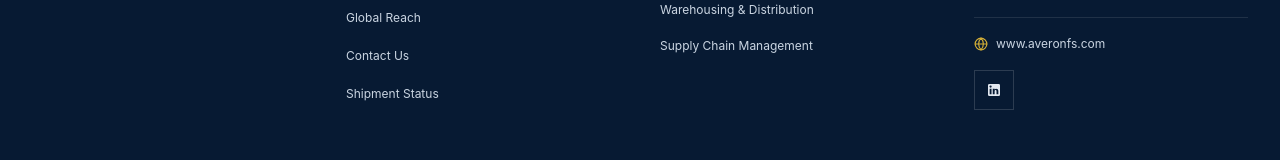
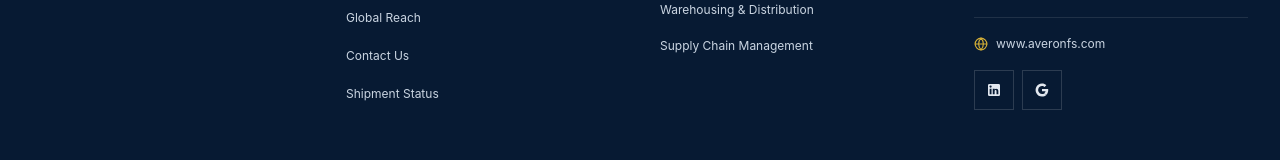
Before and after one commit to dhruvintejani/averon, a React (Vite) app: page / in a window 1280 px wide. Shown: the part 7164-7324 px from the top of the page. Built offline with nearby package versions, Linux system fonts and the light colour scheme.

Commit message:
Add verified Google Maps and business profile links

```diff
--- a/index.html
+++ b/index.html
@@ -40,7 +40,10 @@
             "description": "Averon Freight Solutions LLP is a Mumbai-based freight forwarding and international logistics company.",
             "email": "info@averonfs.com",
             "telephone": "+91 98334 64629",
-            "sameAs": ["https://www.linkedin.com/company/averonfreightsolutions/"],
+            "sameAs": [
+              "https://www.linkedin.com/company/averonfreightsolutions/",
+              "https://share.google/ThpBZY3e7bZTj7azL"
+            ],
             "address": {
               "@type": "PostalAddress",
               "streetAddress": "Office No. 404, 4th Floor, Dev Milan Co-operative Premises Society, Above Woodland Retreat, LBS Marg, Near Tip Top Plaza",
--- a/src/components/Footer.tsx
+++ b/src/components/Footer.tsx
@@ -2,6 +2,12 @@ import React from 'react';
 import { Globe, Mail, Phone } from 'lucide-react';
 import { COMPANY_INFO, SERVICES_LIST } from '../data/companyData';
 import { getPathForRoute } from '../utils/routes';
+
+const GoogleMark = () => (
+  <svg className="h-4 w-4 fill-current" viewBox="0 0 24 24" aria-hidden="true">
+    <path d="M21.35 12.27c0-.69-.06-1.2-.19-1.74H12v3.33h5.38a4.6 4.6 0 0 1-1.99 2.93l-.02.11 2.89 2.24.2.02c1.83-1.69 2.89-4.18 2.89-6.89ZM12 21.82c2.62 0 4.82-.86 6.43-2.36l-3.07-2.37c-.82.56-1.92.95-3.36.95-2.52 0-4.66-1.7-5.43-4.06l-.1.01-3 2.32-.03.1A9.72 9.72 0 0 0 12 21.82ZM6.57 13.98A5.84 5.84 0 0 1 6.25 12c0-.69.12-1.35.31-1.98l-.01-.13-3.03-2.36-.1.05A9.8 9.8 0 0 0 2.35 12c0 1.59.38 3.1 1.06 4.42l3.16-2.44ZM12 5.96c1.82 0 3.05.79 3.76 1.44l2.74-2.67C16.82 3.16 14.62 2.18 12 2.18A9.72 9.72 0 0 0 3.42 7.58l3.14 2.44C7.34 7.66 9.48 5.96 12 5.96Z" />
+  </svg>
+);
 
 interface FooterProps {
   onNavigate: (page: string, serviceId?: string) => void;
@@ -128,11 +134,23 @@ export const Footer: React.FC<FooterProps> = ({
                 </a>
               </div>
 
+              <div className="flex items-center gap-2">
               <a href={COMPANY_INFO.linkedin} target="_blank" rel="noopener noreferrer" className="inline-flex h-10 w-10 items-center justify-center border border-white/15 text-slate-200 transition-colors hover:border-[#c9a227] hover:bg-[#c9a227] hover:text-[#071a33]" aria-label="Averon Freight Solutions on LinkedIn">
                 <svg className="h-4 w-4 fill-current" viewBox="0 0 24 24" aria-hidden="true">
                   <path d="M19 3a2 2 0 0 1 2 2v14a2 2 0 0 1-2 2H5a2 2 0 0 1-2-2V5a2 2 0 0 1 2-2h14m-.5 15.5v-5.3a3.26 3.26 0 0 0-3.26-3.26c-.85 0-1.84.52-2.28 1.3v-1.11h-2.79v8.37h2.79v-4.93c0-.77.62-1.4 1.39-1.4a1.4 1.4 0 0 1 1.4 1.4v4.93h2.75M6.88 8.56a1.68 1.68 0 0 0 1.68-1.68c0-.93-.75-1.69-1.68-1.69a1.69 1.69 0 0 0-1.69 1.69c0 .93.76 1.68 1.69 1.68m1.39 9.94v-8.37H5.5v8.37h2.77z" />
                 </svg>
               </a>
+                <a
+                  href={COMPANY_INFO.googleBusiness}
+                  target="_blank"
+                  rel="noopener noreferrer"
+                  className="inline-flex h-10 w-10 items-center justify-center border border-white/15 text-slate-200 transition-colors hover:border-[#c9a227] hover:bg-[#c9a227] hover:text-[#071a33]"
+                  aria-label="Averon Freight Solutions on Google"
+                  title="View Averon Freight Solutions on Google"
+                >
+                  <GoogleMark />
+                </a>
+              </div>
             </div>
           </div>
         </div>
--- a/src/data/companyData.ts
+++ b/src/data/companyData.ts
@@ -19,6 +19,8 @@ export const COMPANY_INFO = {
   emails: ["info@averonfs.com", "sales@averonfs.com"],
   website: "www.averonfs.com",
   linkedin: "https://www.linkedin.com/company/averonfreightsolutions/",
+  googleMaps: "https://maps.app.goo.gl/7DhrQB3EtkT49ec5A?g_st=iwb",
+  googleBusiness: "https://share.google/ThpBZY3e7bZTj7azL",
   address: "Office No. 404, 4th Floor, Dev Milan Co-operative Premises Society, Above Woodland Retreat, LBS Marg, Near Tip Top Plaza, Thane West – 400604, Mumbai, Maharashtra, India.",
   experience: "12+ Years of Combined Industry Experience",
   aboutSummary: "Averon Freight Solutions LLP is a Mumbai-based freight forwarding and international logistics company led by experienced logistics professionals with 12+ years of combined industry experience. We are dedicated to facilitating seamless global trade through reliable, efficient and customized logistics solutions. We help importers, exporters, manufacturers and traders move cargo across international markets with confidence, transparency and operational excellence."
--- a/src/pages/ContactPage.tsx
+++ b/src/pages/ContactPage.tsx
@@ -82,7 +82,7 @@ const officeMapLocation = `${COMPANY_INFO.name}, ${COMPANY_INFO.address}`;
 const officeMapQuery = encodeURIComponent(officeMapLocation);
 const officeMapEmbedUrl =
   `https://maps.google.com/maps?hl=en&q=${officeMapQuery}&z=18&ie=UTF8&iwloc=B&output=embed`;
-const officeMapLink = `https://www.google.com/maps/search/?api=1&query=${officeMapQuery}`;
+const officeMapLink = COMPANY_INFO.googleMaps;
 
 export const ContactPage: React.FC<ContactPageProps> = ({ onNavigate }) => {
   const [formData, setFormData] = useState({
```
